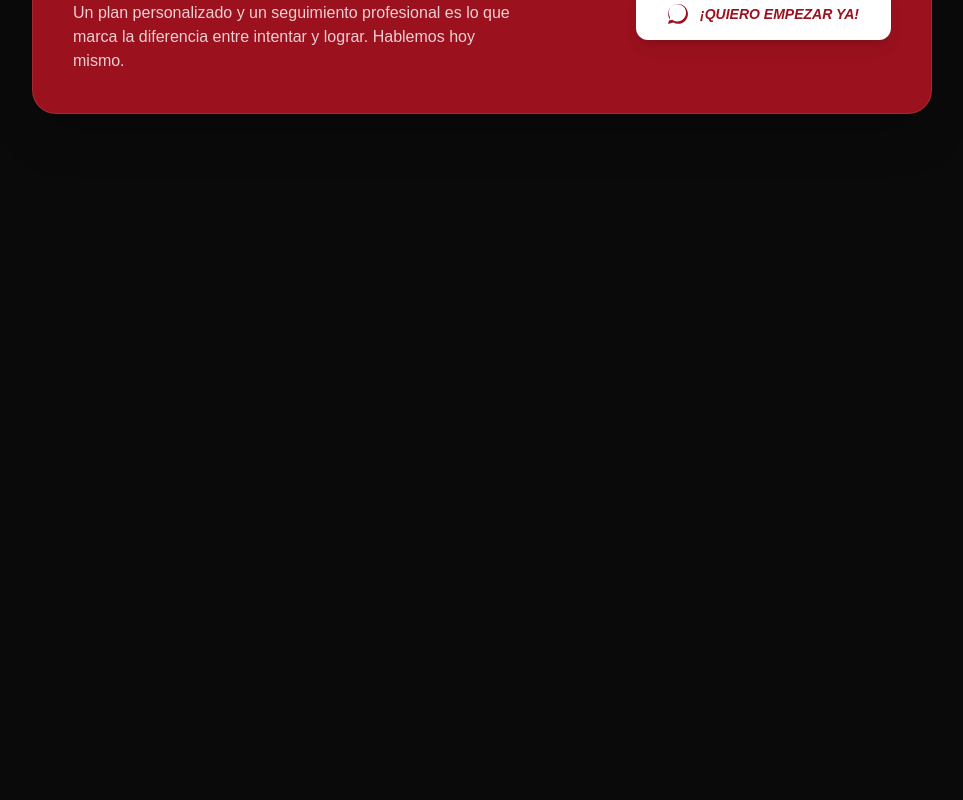
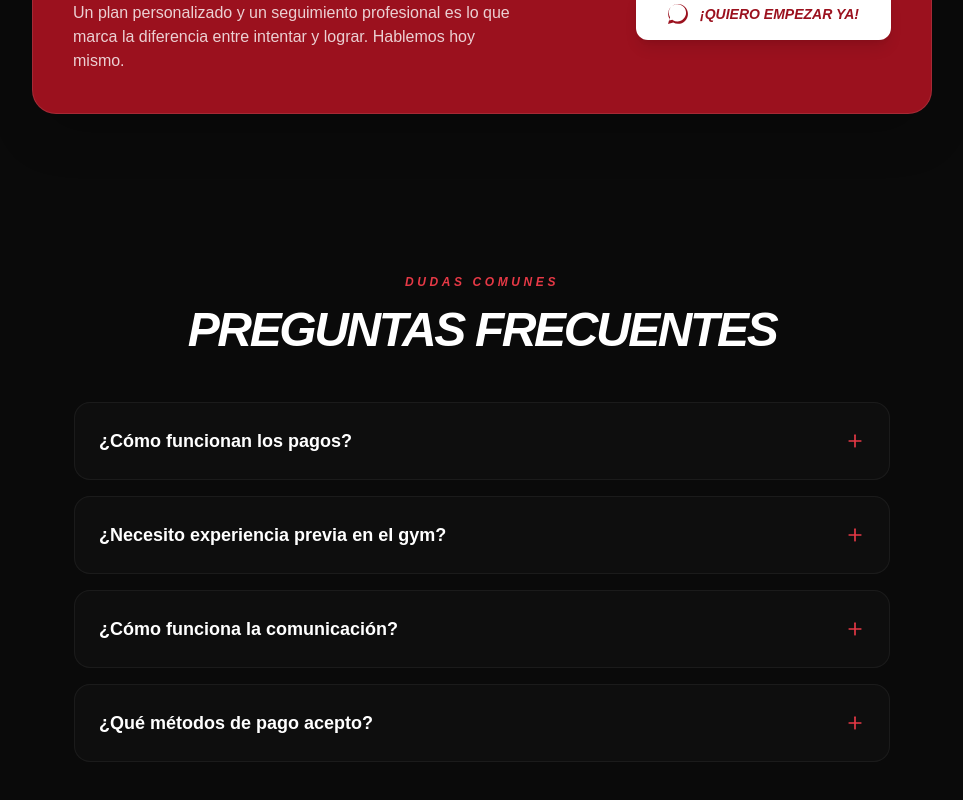
Before and after one commit to facucastellano19/facucastellano_asesorias, a React (Vite) app: page / in a window 1280 px wide. Shown: the part 2947-3747 px from the top of the page, without its empty margins (158-1121 px from the left). Before the commit the page ends 3141 px from the top, so only its background shows below. Built offline with nearby package versions, Linux system fonts and the light colour scheme.

Commit message:
feat: add FAQ section

```diff
--- a/src/App.tsx
+++ b/src/App.tsx
@@ -1,6 +1,7 @@
 import "./App.css";
 
 import Navbar from "./components/layout/Navbar";
+import FAQ from "./components/sections/FAQ";
 import Hero from "./components/sections/Hero";
 import Problems from "./components/sections/Problems";
 import Services from "./components/sections/Services";
@@ -13,6 +14,7 @@ function App() {
         <Hero />
         <Problems />
         <Services />
+        <FAQ />
       </main>
     </div>
   );
--- a/src/Locales/en/translation.json
+++ b/src/Locales/en/translation.json
@@ -78,5 +78,27 @@
         "description": "Your schedule doesn't allow you to follow generic internet routines."
       }
     ]
+  },
+  "faq": {
+    "subtitle": "COMMON QUESTIONS",
+    "title": "Frequently Asked Questions",
+    "items": [
+      {
+        "question": "How do payments work?",
+        "answer": "Payments are monthly. This allows us to maintain a week-by-week follow-up with total flexibility: you renew month by month based on your results and satisfaction."
+      },
+      {
+        "question": "Do I need previous gym experience?",
+        "answer": "Not at all. I work with people of all levels, from beginners to advanced athletes. I adapt each plan to your experience, current physical condition, and specific goals."
+      },
+      {
+        "question": "How does communication work?",
+        "answer": "We communicate mainly via WhatsApp, where you can send me questions, exercise videos, progress photos, and any concerns. I respond daily and I'm available for video calls when necessary."
+      },
+      {
+        "question": "What payment methods do I accept?",
+        "answer": "I accept bank transfers, mobile payment apps, and other digital methods."
+      }
+    ]
   }
 }
--- a/src/Locales/es/translation.json
+++ b/src/Locales/es/translation.json
@@ -86,5 +86,27 @@
         "description": "Tu agenda no te permite seguir rutinas genéricas del internet."
       }
     ]
+  },
+  "faq": {
+    "subtitle": "DUDAS COMUNES",
+    "title": "Preguntas Frecuentes",
+    "items": [
+      {
+        "question": "¿Cómo funcionan los pagos?",
+        "answer": "El pago es mensual. Esto nos permite mantener un seguimiento semana a semana totalmente actualizado y sin compromisos forzados: renovás mes a mes según tu progreso y comodidad."
+      },
+      {
+        "question": "¿Necesito experiencia previa en el gym?",
+        "answer": "No es necesario. Trabajo con personas de todos los niveles, desde principiantes hasta avanzados. Adapto cada plan según tu experiencia, condición física actual y objetivos específicos."
+      },
+      {
+        "question": "¿Cómo funciona la comunicación?",
+        "answer": "Nos comunicamos principalmente por WhatsApp, donde podrás enviarme consultas, videos de técnica, fotos de progreso y cualquier duda. Respondo diariamente y estoy disponible cuando sea necesario."
+      },
+      {
+        "question": "¿Qué métodos de pago acepto?",
+        "answer": "Acepto transferencias bancarias, pagos por aplicaciones móviles y otros métodos digitales."
+      }
+    ]
   }
 }
--- /dev/null
+++ b/src/components/sections/FAQ.tsx
@@ -0,0 +1,74 @@
+import { useState } from "react";
+import { useTranslation } from "react-i18next";
+import { motion, AnimatePresence } from "framer-motion";
+import { Plus, Minus } from "lucide-react";
+
+const FAQ = () => {
+  const { t } = useTranslation();
+  const [openIndex, setOpenIndex] = useState<number | null>(null);
+
+  const faqs = t("faq.items", { returnObjects: true }) as Array<{
+    question: string;
+    answer: string;
+  }>;
+
+  return (
+    <section id="faq" className="py-16 md:py-20 bg-brand-black">
+      <div className="max-w-4xl mx-auto px-10">
+        <div className="text-center mb-12">
+          <span className="text-brand-red font-bold tracking-[0.3em] text-xs uppercase italic mb-4 block">
+            {t("faq.subtitle")}
+          </span>
+          <h2 className="text-4xl md:text-5xl font-black text-white italic uppercase tracking-tighter">
+            {t("faq.title")}
+          </h2>
+        </div>
+
+        <div className="space-y-4">
+          {Array.isArray(faqs) &&
+            faqs.map((faq, index) => (
+              <div
+                key={index}
+                className="border border-white/5 rounded-2xl overflow-hidden bg-white/[0.02]"
+              >
+                <button
+                  onClick={() =>
+                    setOpenIndex(openIndex === index ? null : index)
+                  }
+                  className="w-full p-6 flex items-center justify-between text-left transition-colors hover:bg-white/[0.04]"
+                >
+                  <span className="text-lg font-bold text-white pr-8">
+                    {faq.question}
+                  </span>
+                  <div className="shrink-0 text-brand-red">
+                    {openIndex === index ? (
+                      <Minus size={20} />
+                    ) : (
+                      <Plus size={20} />
+                    )}
+                  </div>
+                </button>
+
+                <AnimatePresence>
+                  {openIndex === index && (
+                    <motion.div
+                      initial={{ height: 0, opacity: 0 }}
+                      animate={{ height: "auto", opacity: 1 }}
+                      exit={{ height: 0, opacity: 0 }}
+                      transition={{ duration: 0.3, ease: "easeInOut" }}
+                    >
+                      <div className="px-6 pb-6 text-gray-400 font-medium leading-relaxed">
+                        {faq.answer}
+                      </div>
+                    </motion.div>
+                  )}
+                </AnimatePresence>
+              </div>
+            ))}
+        </div>
+      </div>
+    </section>
+  );
+};
+
+export default FAQ;
```
